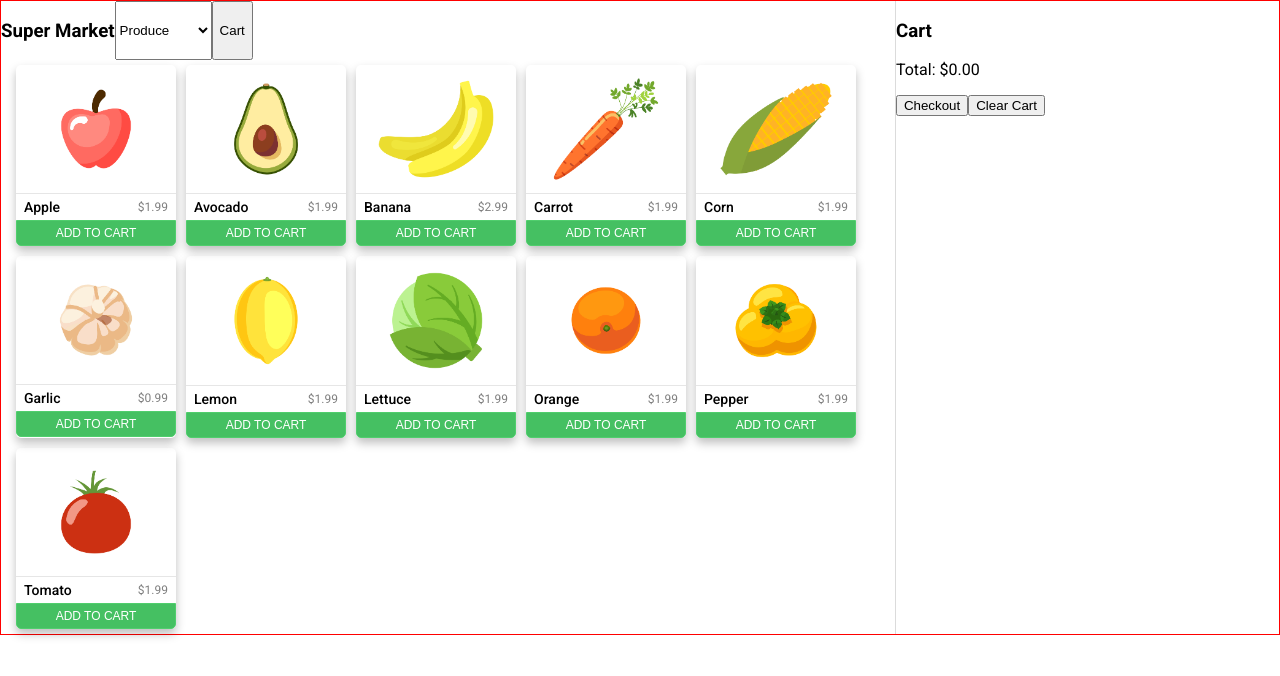
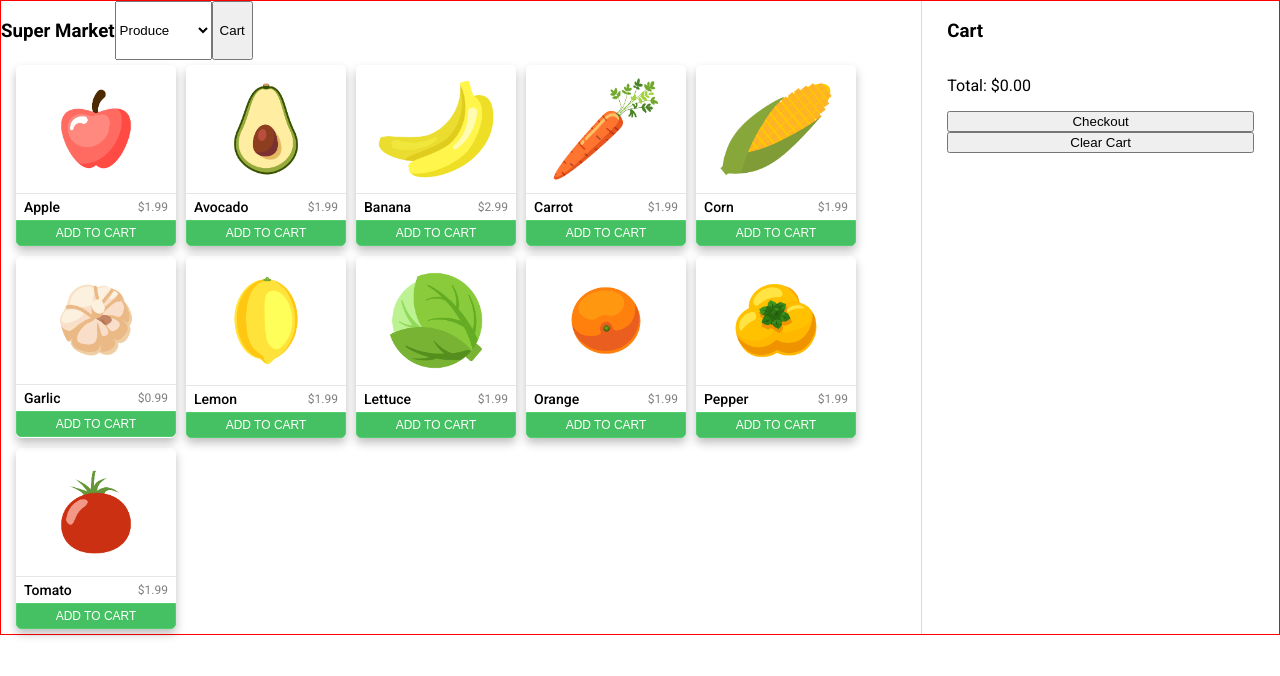
Before and after one commit to whlong1/reactville, a React (Create React App) app: page / in a window 1280 px wide. Shown: the top 676 px of the page. Built offline with nearby package versions, Linux system fonts and the light colour scheme.

Commit message:
add additional styling to cart

```diff
--- a/src/SuperMarket/Product.jsx
+++ b/src/SuperMarket/Product.jsx
@@ -1,7 +1,4 @@
-
-
 const Product = (props) => {
-
 
   return (
     <div className="product-card">
--- a/src/SuperMarket/styles/style.css
+++ b/src/SuperMarket/styles/style.css
@@ -4,7 +4,7 @@
 }
 
 .super-market section {
-  width: 70%;
+  width: 75%;
   display: flex;
   flex-direction: column;
 }
@@ -14,7 +14,10 @@
 }
 
 .cart {
-  width: 30%;
+  width: 25%;
+  display: flex;
+  flex-direction: column;
+  padding: 0px 25px 0px 25px;
   border-left: 1px solid #dbdbdb;
 }
 
@@ -69,13 +72,11 @@
   border-radius: 0px 0px 5px 5px;
 }
 
-
 .cart-card {
-  border: 1px solid red;
+  margin: 0;
   display: flex;
   border-radius: 5px;
   border: 1px solid rgb(230, 230, 230);
-  margin: 0;
 }
 
 .cart-card *{
@@ -86,6 +87,8 @@
   width: 75%;
   display: flex;
   flex-direction: column;
+  padding: 10px 0px 10px 12px;
+  justify-content: space-between;
 }
 
 .cart-card img {
@@ -94,7 +97,10 @@
 }
 
 .cart-card button {
+  border: none;
   flex: content;
+  color: white;
+  background: #dd716a;
   justify-self: flex-end;
 }
 
@@ -108,3 +114,9 @@
   font-size: 12px;
   font-weight: 400;
 }
+
+#product-quantity {
+  opacity: .5;
+  font-size: 12px;
+  font-weight: 400;
+}
```
Also changed, not shown: src/SuperMarket/NewProduct.jsx (deleted, +0 -22 lines).
